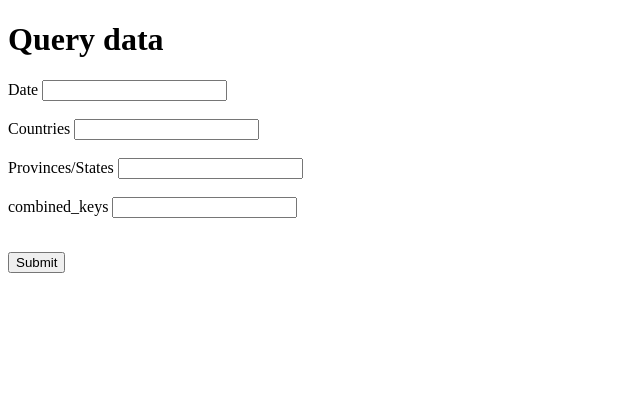
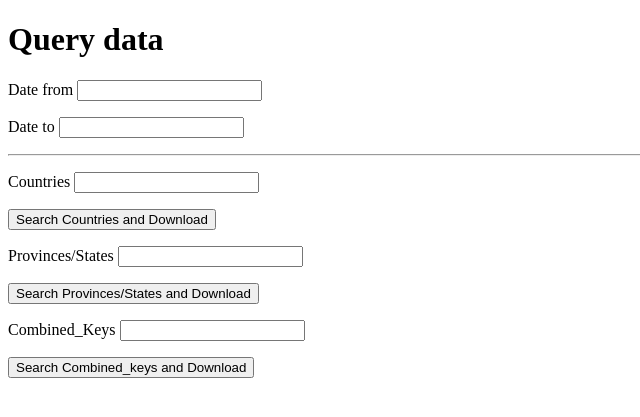
Before and after one commit to gaomubai/COVID-19-monitor, a Flask app: page /monitor/query in a window 1280 px wide. Shown: the top 417 px of the page, without its empty margins (0-640 px from the left). Run offline with Flask 2, Linux system fonts and the light colour scheme; parts of the project's set-up code (start-up, migrations or seed data) failed here and were passed over.

Commit message:
query data with user inputs--version 2; add download, change search logic

```diff
--- a/COVIDMonitor/main.py
+++ b/COVIDMonitor/main.py
@@ -1,10 +1,10 @@
-from flask import Flask, render_template, request, redirect, url_for
+from flask import Flask, render_template, request, redirect, url_for, send_file
 import os
 import pandas as pd
 from os.path import join, dirname, realpath
 import mysql.connector
 from pathlib import Path
-
+from datetime import timedelta, date, datetime
 
 app = Flask("Assignment 2")
 
@@ -13,14 +13,17 @@ app.config['UPLOAD_FOLDER1'] = 'static/daily_reports'
 app.config['UPLOAD_FOLDER2'] = 'static/time_series'
 app.config['UPLOAD_FOLDER3'] = 'static/daily_reports_us'
 app.config['UPLOAD_FOLDER4'] = 'static/query'
+app.config['UPLOAD_FOLDER5'] = '/Users/leshiyang/Documents/2021winter/assignment-2-11-gaomubai-leshiyang/COVIDMonitor/'
 db = mysql.connector.connect(
     host="localhost",
     user="root",
-    passwd="Jiayouyangls+6",
-    database="COVID19Monitor"
+    passwd="",
+    database=""
 )
 mycursor = db.cursor()
 
+new_path = ""
+real_path = ""
 
 @app.route('/monitor')
 def welcome_monitor():
@@ -43,10 +46,12 @@ def upload_daily_reports():
                     'Incidence_Rate', 'Case-Fatality_Ratio']
         csv_data = pd.read_csv(path, names=col_name, header=None, encoding='unicode_escape') #modified
         csv_data = csv_data.where((pd.notnull(csv_data)), None)
-        mycursor.execute("DROP TABLE IF EXISTS `{tab}`".format(tab=file.filename))
-        mycursor.execute("CREATE TABLE IF NOT EXISTS `{tab}` (FIPS VARCHAR(255), Admin2 VARCHAR(255), Province_State VARCHAR(255), Country_Region VARCHAR(255), Last_Update VARCHAR(255), Lat VARCHAR(255), Long_ VARCHAR(255), Confirmed VARCHAR(255), Deaths VARCHAR(255), Recovered VARCHAR(255), Active VARCHAR(255), Combined_Key VARCHAR(255), Incidence_Rate VARCHAR(255), `Case-Fatality_Ratio` VARCHAR(255))".format(tab='haha'))  #Add name without extension
+        table_name = os.path.splitext(file.filename)[0]
+        table_name = table_name.replace('-', '_', 2)
+        mycursor.execute("DROP TABLE IF EXISTS `{tab}`".format(tab=table_name))
+        mycursor.execute("CREATE TABLE IF NOT EXISTS `{tab}` (FIPS VARCHAR(255), Admin2 VARCHAR(255), Province_State VARCHAR(255), Country_Region VARCHAR(255), Last_Update VARCHAR(255), Lat VARCHAR(255), Long_ VARCHAR(255), Confirmed VARCHAR(255), Deaths VARCHAR(255), Recovered VARCHAR(255), Active VARCHAR(255), Combined_Key VARCHAR(255), Incidence_Rate VARCHAR(255), `Case-Fatality_Ratio` VARCHAR(255))".format(tab=table_name))  #Add name without extension
         for i, row in csv_data.iterrows():
-            sql = """INSERT INTO `{tab}` (FIPS, Admin2, Province_State, Country_Region, Last_Update, Lat, Long_, Confirmed, Deaths, Recovered, Active, Combined_Key, Incidence_Rate, `Case-Fatality_Ratio`) VALUES (%s, %s, %s, %s, %s, %s, %s, %s, %s, %s, %s, %s, %s, %s)""".format(tab='haha') #Add name without extension
+            sql = """INSERT INTO `{tab}` (FIPS, Admin2, Province_State, Country_Region, Last_Update, Lat, Long_, Confirmed, Deaths, Recovered, Active, Combined_Key, Incidence_Rate, `Case-Fatality_Ratio`) VALUES (%s, %s, %s, %s, %s, %s, %s, %s, %s, %s, %s, %s, %s, %s)""".format(tab=table_name) #Add name without extension
             val = (row['FIPS'], row['Admin2'], row['Province_State'], row['Country_Region'], row['Last_Update'], row['Lat'],
                      row['Long_'], row['Confirmed'], row['Deaths'], row['Recovered'], row['Active'], row['Combined_Key'],
                      row['Incidence_Rate'], row['Case-Fatality_Ratio'])
@@ -101,7 +106,6 @@ def upload_time_series():
         file.save(path)
         csv_data = pd.read_csv(path, names=None, header=0, encoding='unicode_escape')
         csv_data = csv_data.where((pd.notnull(csv_data)), None)
-        print(csv_data)
     return redirect(url_for('welcome_monitor'))
 
 
@@ -109,35 +113,75 @@ def upload_time_series():
 def query_index():
     return render_template('query.html')
 
-@app.route('/monitor/query', method=['POST'])
+@app.route('/monitor/query', methods=['POST'])
 def query_post():
     if request.method == "POST":
-        details = request.form
-        dates = details['dates']
-        dates = dates.split()
-        countries = details['countries']
-        countries = countries.split()
-        provinces = details['provinces']
-        provinces = provinces.split()
-        combined_keys = details['combined_keys']
-        combined_keys = combined_keys.split()
-        data = {}
-        for date in dates:
-            data[date] = {}
-            for country in countries:
-                mycursor.execute("""SELECT Recover FROM %s WHERE Country_Region = %s""", (date, country))
-                data[date][country] = mycursor.fetchall()
-            for province in provinces:
-                mycursor.execute("""SELECT Recover FROM %s WHERE Province_State = %s""", (date, province))
-                data[date][province] = mycursor.fetchall()
-            for combined_key in combined_keys:
-                mycursor.execute("""SELECT Recover FROM %s WHERE Combined_Key = %s""", (date, combined_key))
-                data[date][combined_key] = mycursor.fetchall()
-        # mysql.connection.commit()
-        return redirect(url_for('welcome_monitor'))
+        detail = request.form
+        dates = []
+        date1 = datetime.strptime(detail["dates_from"], "%m_%d_%Y")
+        date2 = datetime.strptime(detail["dates_to"], "%m_%d_%Y")
+        for n in range(int ((date2 - date1).days)+1):
+            dt = date1 + timedelta(n)
+            dates.append(dt.strftime("%m_%d_%Y"))
+        if dates == []:
+            #TODO: output!
+            print("no dates")
+        else:
+            global real_path
+            if detail['submit'] == "Search Countries and Download":
+                countries = detail['countries'].split('/')
+                country_data = {}
+                for date in dates:
+                    country_data[date] = {}
+                    for country in countries:
+                        sql_line = "SELECT Recovered FROM `{table}` WHERE Country_Region = (%s)".format(table=date)
+                        mycursor.execute(sql_line, (country,))
+                        country_data[date][country] = mycursor.fetchall()
+                country_file = open("country.txt", "w")
+                str_country_data = repr(country_data)
+                country_file.write("country_data = " + str_country_data + "\n")
+                country_file.close()
+                new_path = "country.txt"
+                real_path = os.path.join(app.config['UPLOAD_FOLDER5'], new_path)
+                return redirect(url_for('download_file'))
+            if detail['submit'] == "Search Provinces/States and Download":
+                provinces = detail['provinces'].split('/')
+                province_data = {}
+                for date in dates:
+                    province_data[date] = {}
+                    for province in provinces:
+                        sql_line = "SELECT Recovered FROM `{table}` WHERE Province_State = (%s)".format(table=date)
+                        mycursor.execute(sql_line, (province,))
+                        province_data[date][province] = mycursor.fetchall()
+                province_file = open("province.txt", "w")
+                str_province_data = repr(province_data)
+                province_file.write("provinces/states_data = " + str_province_data + "\n")
+                province_file.close()
+                new_path = "province.txt"
+                real_path = os.path.join(app.config['UPLOAD_FOLDER5'], new_path)
+                return redirect(url_for('download_file'))
+            if detail['submit'] == "Search Combined_keys and Download":
+                combines = detail['combined_keys'].split('/')
+                combine_data = {}
+                for date in dates:
+                    combine_data[date] = {}
+                    for combine in combines:
+                        sql_line = "SELECT Recovered FROM `{table}` WHERE Combined_Key = (%s)".format(table=date)
+                        mycursor.execute(sql_line, (combine,))
+                        combine_data[date][combine] = mycursor.fetchall()
+                combine_file = open("combined_keys.txt", "w")
+                str_combine_data = repr(combine_data)
+                combine_file.write("combined_key_data = " + str_combine_data + "\n")
+                combine_file.close()
+                new_path = "combined_keys.txt"
+                real_path = os.path.join(app.config['UPLOAD_FOLDER5'], new_path)
+                return redirect(url_for('download_file'))
+
     return render_template('query.html')
 
-
+@app.route('/monitor/query/download')
+def download_file():
+    return send_file(real_path, as_attachment=True)
 
 
 if __name__ == "__main__":
--- a/COVIDMonitor/templates/query.html
+++ b/COVIDMonitor/templates/query.html
@@ -1,13 +1,20 @@
 <!doctype html>
 <html>
-  <body>
-    <h1>Query data</h1>
-    <form method="POST" action="" enctype="multipart/form-data">
-      Date <input type ="text" name= "dates" /><br><br>
-      Countries <input type = "text" name= "countries" /> <br><br>
-      Provinces/States <input type = "text" name = "provinces" /> <br><br>
-      combined_keys <input type = "text" name = "combined_keys" /> <br><br>
-      <p><input type="submit" value="Submit"></p>
-    </form>
-  </body>
+
+<body>
+  <h1>Query data</h1>
+  <form method="POST" action="" enctype="multipart/form-data">
+    <p>Date from <input type="text" name="dates_from" /> <br></p>
+    <p>Date to <input type="text" name="dates_to" /> </p>
+    <hr>
+    <p>Countries <input type="text" name="countries" /> </p>
+    <input type="submit" name="submit" value="Search Countries and Download">
+    <p>Provinces/States <input type="text" name="provinces" /></p>
+    <input type="submit" name="submit" value="Search Provinces/States and Download">
+    <p>Combined_Keys <input type="text" name="combined_keys" /></p>
+    <input type="submit" name="submit" value="Search Combined_keys and Download">
+  </form>
+
+</body>
+
 </html>
```
